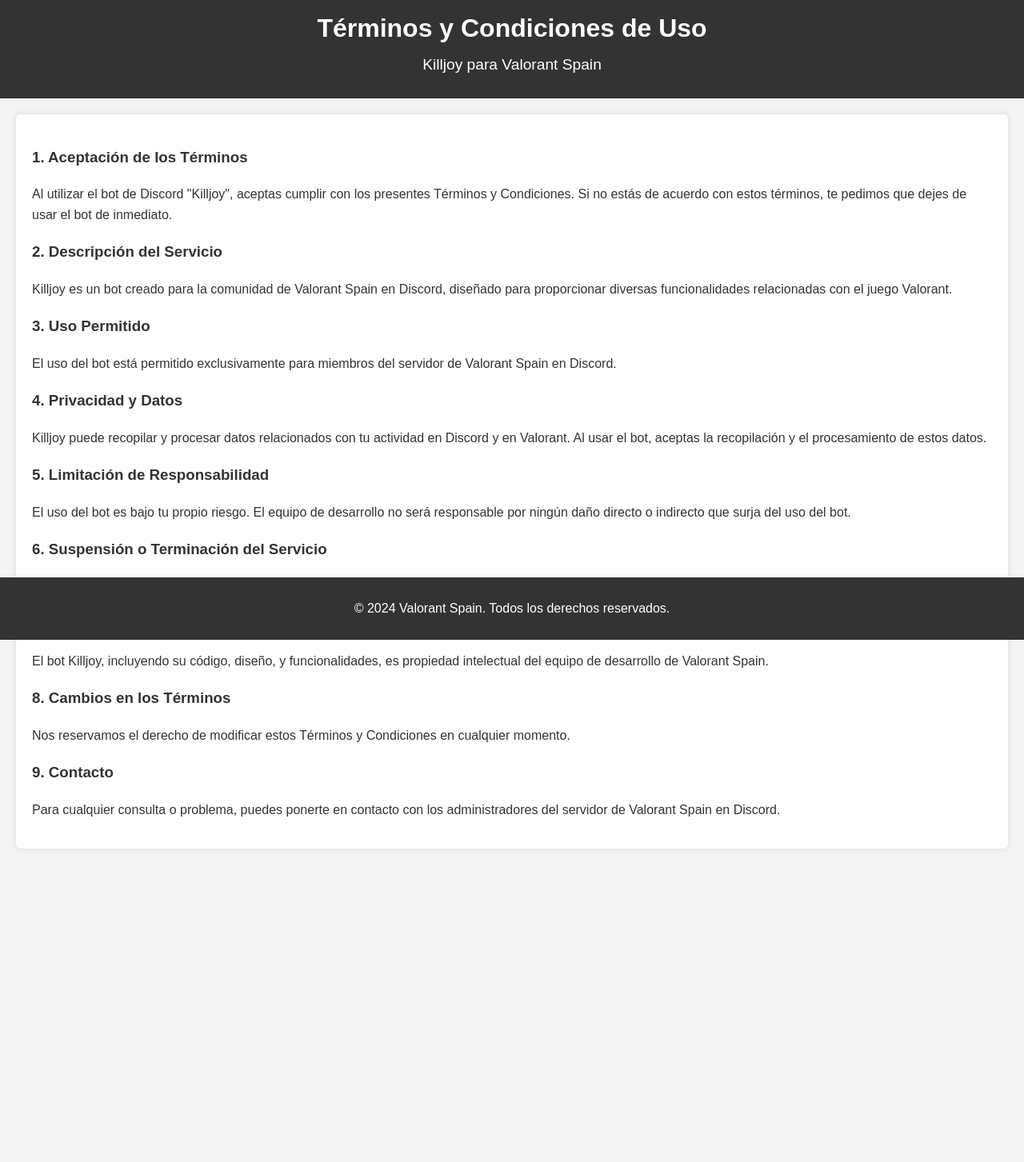
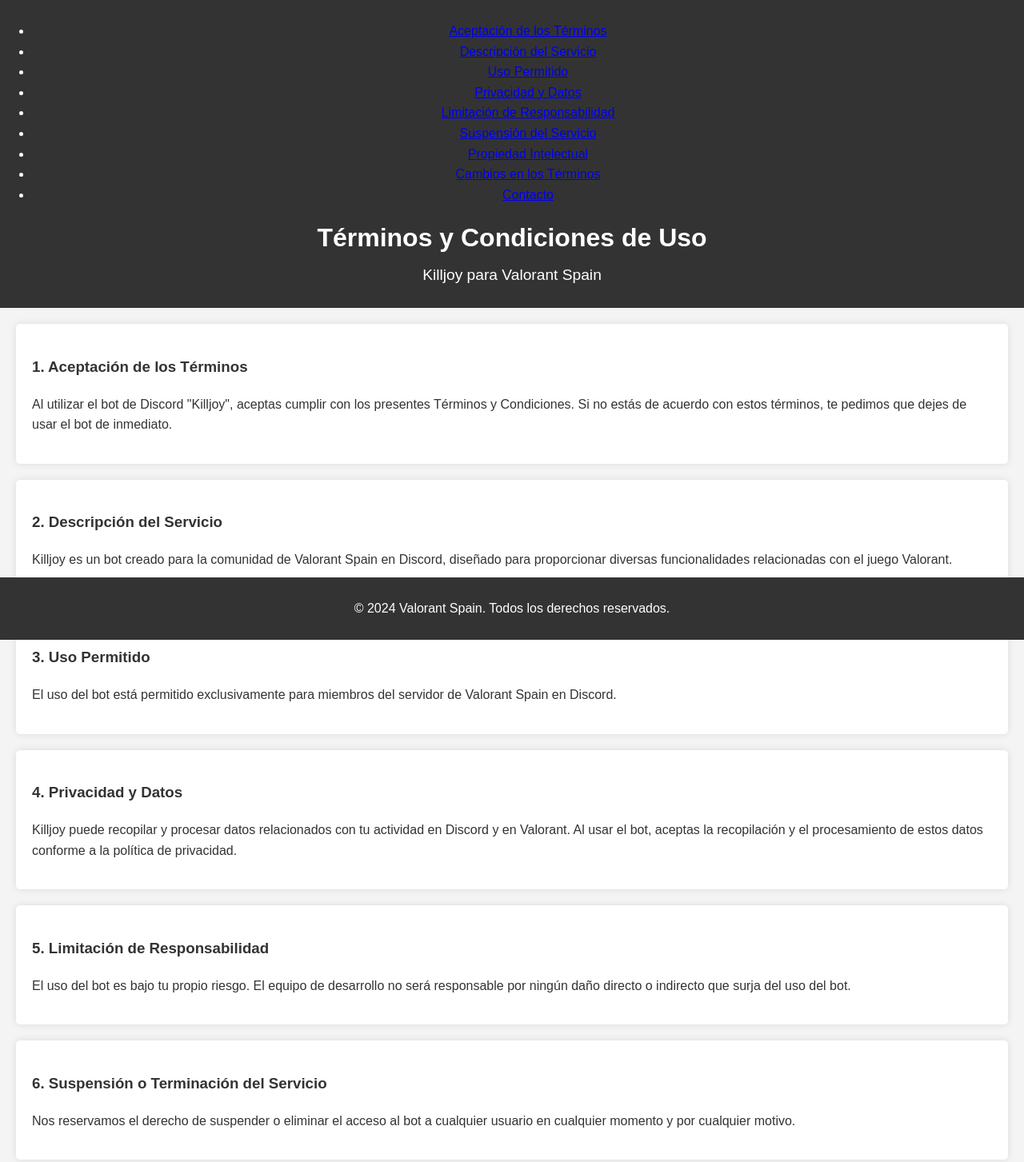
Before and after one commit to FlexinHTTP/ValorantSpain, a plain HTML site: page index.html in a window 1280 px wide. Shown: the top 1453 px of the page at 80% size. Before the commit the page ends 1081 px from the top, so only its background shows below. Drawn offline with Linux system fonts and the light colour scheme.

Commit message:
Update index.html

```diff
--- a/index.html
+++ b/index.html
@@ -10,38 +10,69 @@
 </head>
 <body>
     <header>
+        <nav>
+            <ul>
+                <li><a href="#section1">Aceptación de los Términos</a></li>
+                <li><a href="#section2">Descripción del Servicio</a></li>
+                <li><a href="#section3">Uso Permitido</a></li>
+                <li><a href="#section4">Privacidad y Datos</a></li>
+                <li><a href="#section5">Limitación de Responsabilidad</a></li>
+                <li><a href="#section6">Suspensión del Servicio</a></li>
+                <li><a href="#section7">Propiedad Intelectual</a></li>
+                <li><a href="#section8">Cambios en los Términos</a></li>
+                <li><a href="#section9">Contacto</a></li>
+            </ul>
+        </nav>
         <h1>Términos y Condiciones de Uso</h1>
         <h2>Killjoy para Valorant Spain</h2>
     </header>
 
-    <section>
+    <main>
+        <section id="section1">
             <h3>1. Aceptación de los Términos</h3>
             <p>Al utilizar el bot de Discord "Killjoy", aceptas cumplir con los presentes Términos y Condiciones. Si no estás de acuerdo con estos términos, te pedimos que dejes de usar el bot de inmediato.</p>
+        </section>
 
+        <section id="section2">
             <h3>2. Descripción del Servicio</h3>
             <p>Killjoy es un bot creado para la comunidad de Valorant Spain en Discord, diseñado para proporcionar diversas funcionalidades relacionadas con el juego Valorant.</p>
+        </section>
 
+        <section id="section3">
             <h3>3. Uso Permitido</h3>
             <p>El uso del bot está permitido exclusivamente para miembros del servidor de Valorant Spain en Discord.</p>
+        </section>
 
+        <section id="section4">
             <h3>4. Privacidad y Datos</h3>
-        <p>Killjoy puede recopilar y procesar datos relacionados con tu actividad en Discord y en Valorant. Al usar el bot, aceptas la recopilación y el procesamiento de estos datos.</p>
+            <p>Killjoy puede recopilar y procesar datos relacionados con tu actividad en Discord y en Valorant. Al usar el bot, aceptas la recopilación y el procesamiento de estos datos conforme a la política de privacidad.</p>
+        </section>
 
+        <section id="section5">
             <h3>5. Limitación de Responsabilidad</h3>
             <p>El uso del bot es bajo tu propio riesgo. El equipo de desarrollo no será responsable por ningún daño directo o indirecto que surja del uso del bot.</p>
+        </section>
 
+        <section id="section6">
             <h3>6. Suspensión o Terminación del Servicio</h3>
             <p>Nos reservamos el derecho de suspender o eliminar el acceso al bot a cualquier usuario en cualquier momento y por cualquier motivo.</p>
+        </section>
 
+        <section id="section7">
             <h3>7. Propiedad Intelectual</h3>
-        <p>El bot Killjoy, incluyendo su código, diseño, y funcionalidades, es propiedad intelectual del equipo de desarrollo de Valorant Spain.</p>
+            <p>El bot Killjoy, incluyendo su código, diseño, y funcionalidades, es propiedad intelectual del equipo de desarrollo de Valorant Spain. Está prohibido modificar o utilizar el bot con fines comerciales sin el consentimiento expreso.</p>
+        </section>
 
+        <section id="section8">
             <h3>8. Cambios en los Términos</h3>
-        <p>Nos reservamos el derecho de modificar estos Términos y Condiciones en cualquier momento.</p>
+            <p>Nos reservamos el derecho de modificar estos Términos y Condiciones en cualquier momento. Las actualizaciones se anunciarán en el servidor de Valorant Spain en Discord.</p>
+        </section>
 
+        <section id="section9">
             <h3>9. Contacto</h3>
-        <p>Para cualquier consulta o problema, puedes ponerte en contacto con los administradores del servidor de Valorant Spain en Discord.</p>
+            <p>Para cualquier consulta o problema relacionado con el bot Killjoy, puedes ponerte en contacto con los administradores del servidor o a través del canal de soporte en el mismo servidor.</p>
         </section>
+    </main>
 
     <footer>
         <p>&copy; 2024 Valorant Spain. Todos los derechos reservados.</p>
```
Lines whose indentation alone changed are shown as unchanged.
